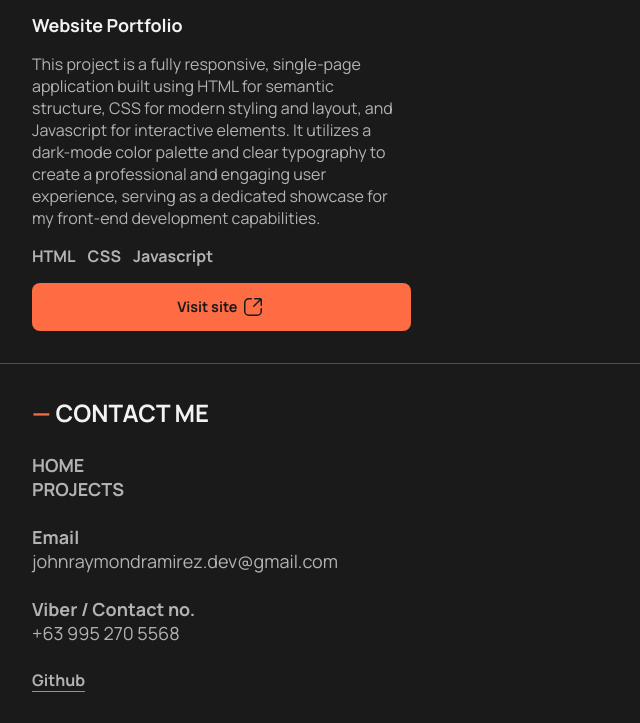
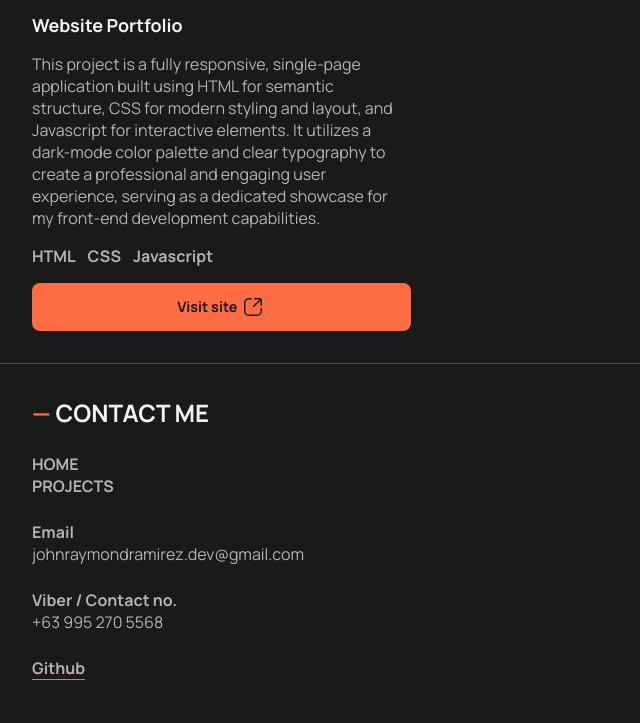
Before and after one commit to Mam0nn/Website-Portfolio, a plain HTML site: page index.html in a window 1280 px wide. Shown: the part 1086-1809 px from the top of the page, without its empty margins (0-640 px from the left). Drawn offline with Linux system fonts and the light colour scheme.

Commit message:
Feat: minor improvements

```diff
--- a/css/style.css
+++ b/css/style.css
@@ -54,9 +54,16 @@ nav ul .logo {
 nav a {
   font-size: 1.124;
   text-decoration: none;
+  height: inherit;
   font-weight: bold;
   color: var(--text);
+  /* background-color: red; */
 }
+
+nav a:hover {
+  border-bottom: 1px solid var(--primary);
+}
+
 
 .hero-section {
   min-height: 100dvh;
@@ -228,7 +235,7 @@ footer .link {
 }
 
 footer .link a {
-  font-size: 1.125rem;
+  font-size: 1rem;
   font-weight: bold;
   text-decoration: none;
   color: var(--text-muted);
@@ -237,7 +244,7 @@ footer .link a {
 footer .email {
   display: flex;
   flex-direction: column;
-  font-size: 1.125rem;
+  font-size: 1rem;
   color: var(--text-muted);
 }
 
@@ -248,7 +255,7 @@ footer .email span:first-child {
 footer .contact {
   display: flex;
   flex-direction: column;
-  font-size: 1.125rem;
+  font-size: 1rem;
   color: var(--text-muted);
 }
 
@@ -261,6 +268,7 @@ footer .github a{
   text-decoration: none;
   color: var(--text-muted);
   font-weight: bold;
+  font-size: 1rem;
 }
 
 @media (max-width: 1030px) {
```
